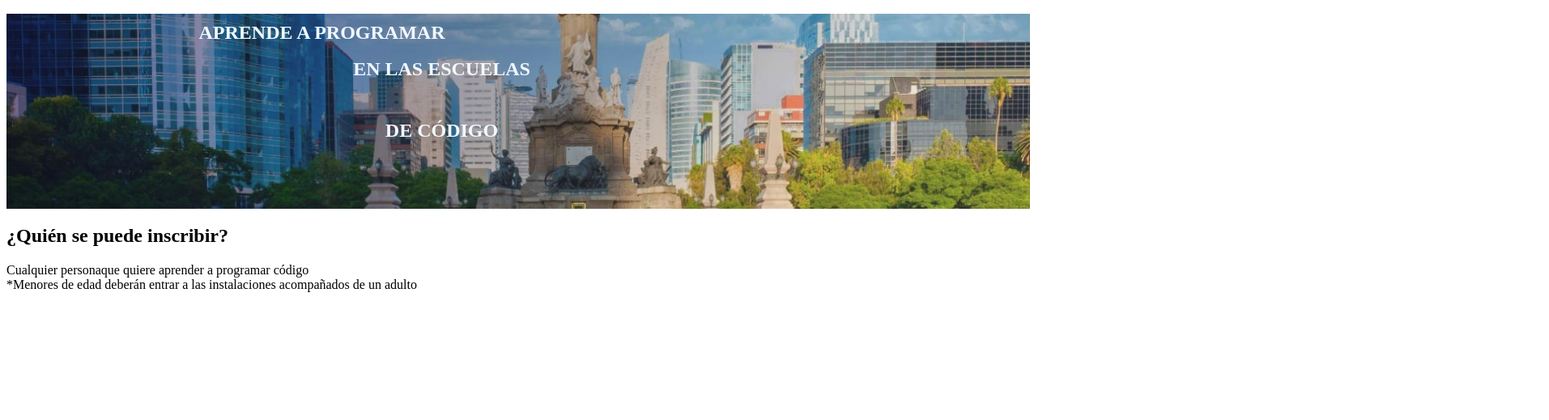
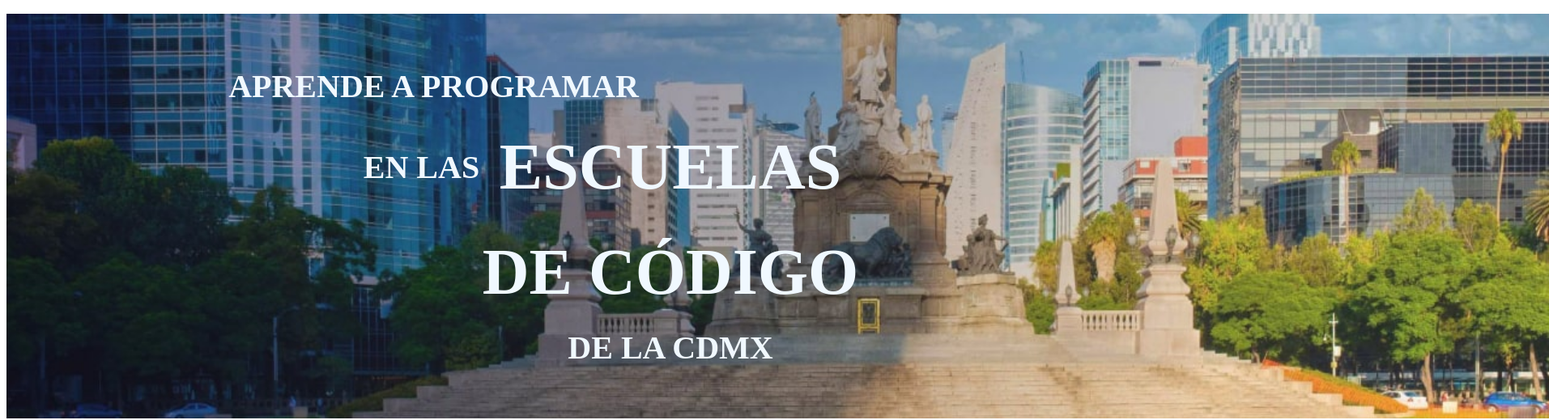
Before and after one commit to AngelaZigler/Escuela-de-codigo, a plain HTML site: page index.html in a window 1280 px wide. Shown: the part 133-652 px from the top of the page at 81% size, 1913 px wide, since content can reach past the window. Drawn offline with Linux system fonts and the light colour scheme.

Commit message:
columnas

```diff
--- a/index.html
+++ b/index.html
@@ -34,8 +34,11 @@
             <h1>
 
                 <span class="q1">APRENDE A PROGRAMAR </span>
-                <span class="q2">EN LAS ESCUELAS</span>
+                <span class="q2">ESCUELAS</span>
                 <span class="q3">DE CÓDIGO</span>
+                <span class="q4">DE LA CDMX</span>
+                <span class="q5">EN LAS</span>
+
 
             </h1>
         </section>
--- a/styles.css
+++ b/styles.css
@@ -11,6 +11,7 @@ main section{
         background-image: url(img/hero.jpg);
         background-repeat:no-repeat ;
         background-size:cover;
+      width: 1905px; height: 500px;
 }
 
 main{
@@ -20,21 +21,47 @@ main{
 h1{
 
 display: grid;
-grid-template-columns: 148px 148px 483px;
-grid-template-rows: 48px 42px 109px 42px;
+grid-template-columns: 440px 145px 470px;
+grid-template-rows:50px  80px 120px 140px 45px;
 justify-items: center;
 align-items: center;
+
 
 }
 .q1{
 grid-column: 1/4;
-grid-row: 1/2;
+grid-row: 2/3;
+font-size: 40px;
 }
 .q2{
 grid-column: 3/4;
-grid-row: 2/3;
+grid-row: 3/4;
+font-size: 80px;
 }
 .q3{
  grid-column: 3/4;
- grid-row:  3/4;
+ grid-row:  4/4;
+ font-size: 80px;
 }
+
+.q4{
+grid-column: 3/4;
+grid-row: 5/6;
+font-size: 40px;
+}
+
+.q5{
+        grid-column: 3/2;
+        grid-row: 3/3;
+        font-size: 40px;
+
+}
+
+.span::before{
+content: icon;
+background-image: url(img/flecha.png);
+position: absolute;
+left: 0px;
+width: 50px;
+height: 50px;
+}
```
Also changed, not shown: img/flecha.png (added).
